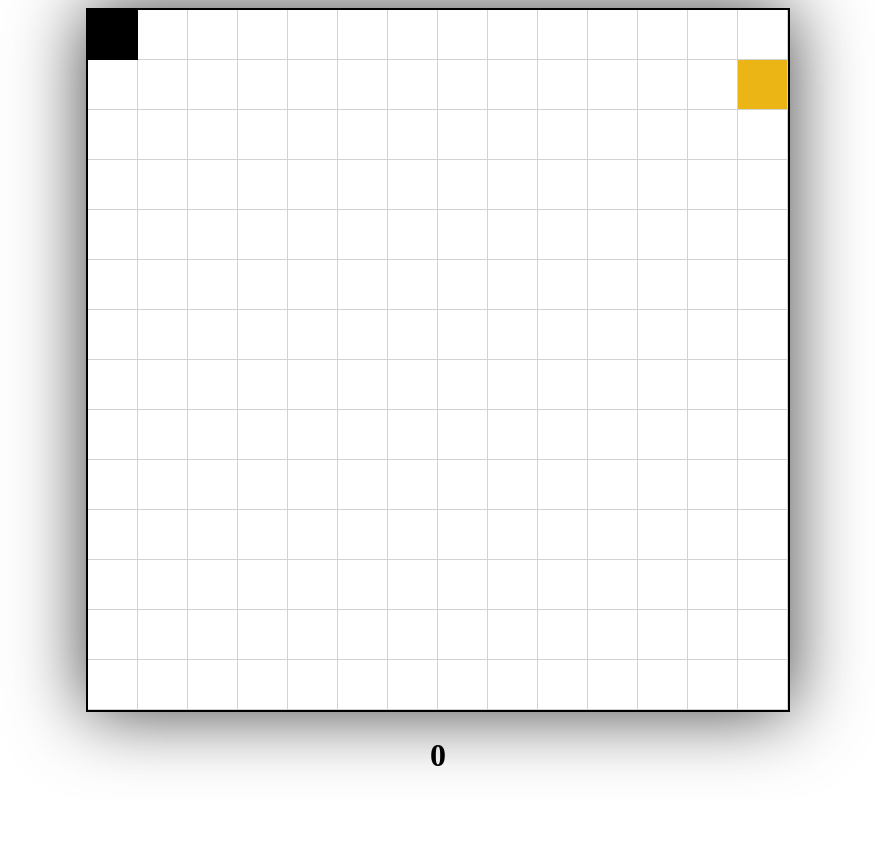
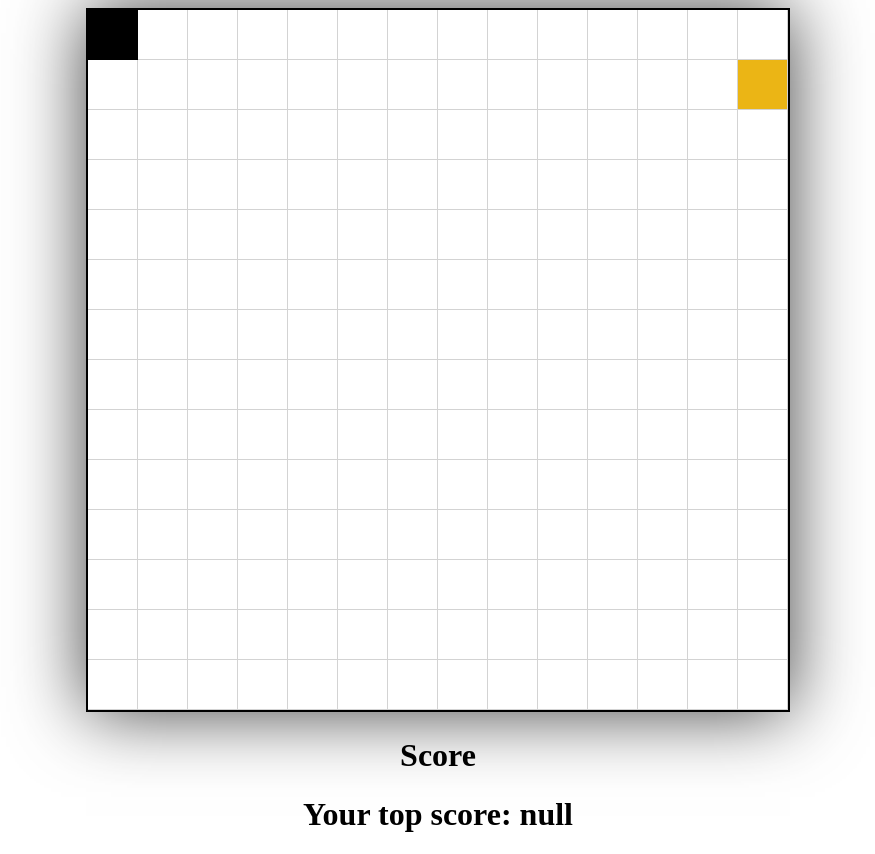
Before and after one commit to Tostisto/Snake, a plain HTML site: page index.html in a window 1280 px wide. Shown: the whole page, without its empty margins (202-1077 px from the left). Before the commit the page ends 800 px from the top, so only its background shows below. Drawn offline with Linux system fonts and the light colour scheme.

Commit message:
Add player top score

```diff
--- a/index.html
+++ b/index.html
@@ -12,7 +12,8 @@
     <canvas width=" 700" height="700">
 
     </canvas>
-    <h1>0</h1>
+    <h1 id="showScore">0</h1>
+    <h1 id="topScore">0</h1>
 
     <script src="script.js"></script>
 
--- a/script.js
+++ b/script.js
@@ -2,7 +2,13 @@ document.addEventListener('keydown', keypush);
 
 const canvas = document.querySelector("canvas");
 const ctx = canvas.getContext("2d");
-const score = document.querySelector("h1");
+const score = document.querySelector("#showScore");
+const topScore = document.querySelector("#topScore")
+
+let scoreLS = localStorage.getItem("score")
+
+score.textContent = "Score"
+topScore.textContent = "Your top score: " + scoreLS
 
 const block_size = 50;
 const snake_speed = 50;
@@ -85,7 +91,12 @@ function drawFruit() {
         snake_x + block_size > food_x &&
         snake_y < food_y + block_size &&
         snake_y + block_size > food_y) {
-        score.textContent = ++set_score;
+        score.textContent = "Score: " + ++set_score;
+
+        if (set_score > scoreLS) {
+            localStorage.setItem("score", set_score)
+        }
+
         snake_length++;
         audio.play();
         random_fruit();
```
